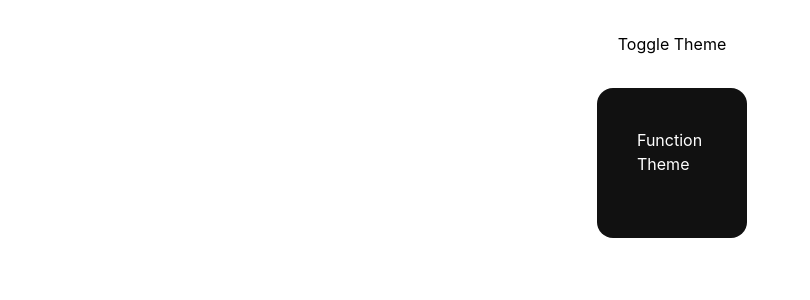
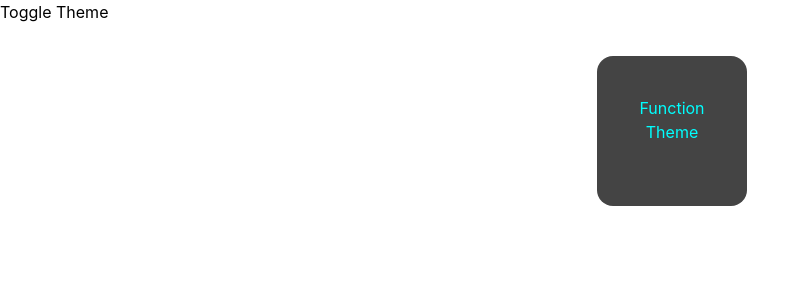
Before and after one commit to Bhasker-reddyr/react-playground, a React (Create React App) app: page / in a window 1280 px wide. Shown: the top 300 px of the page, without its empty margins (0-810 px from the left). Built offline with nearby package versions, Linux system fonts and the light colour scheme.

Commit message:
createContext and useContext in child components

```diff
--- a/src/App.js
+++ b/src/App.js
@@ -1,15 +1,19 @@
-import React from 'react';
+import React, { useState } from 'react';
 import './App.css';
 import FunctionalComponent from './FunctionalComponent';
-import { ThemeProvider } from './ThemeContext';
+export const ThemeContext = React.createContext()
 function App() {
 
+  const [darkTheme, setDarkTheme] = useState(false)
+
+  function toggleTheme() {
+    setDarkTheme(currentTheme => !currentTheme)
+  }
   return (
-    <>
-      <ThemeProvider>
-        <FunctionalComponent />
-      </ThemeProvider>
-    </>
+    <ThemeContext.Provider value={darkTheme}>
+      <button onClick={toggleTheme}>Toggle Theme</button>
+      <FunctionalComponent />
+    </ThemeContext.Provider>
   );
 }
 
--- a/src/FunctionalComponent.js
+++ b/src/FunctionalComponent.js
@@ -1,23 +1,22 @@
-import React from 'react'
+import React, { useContext } from 'react'
 import './FunctionalComponent.css'
-import { useTheme, useUpdateTheme } from './ThemeContext'
+import {ThemeContext} from './App'
 
 function FunctionalComponent() {
 
-    const darkTheme = useTheme()
-    const toggleTheme = useUpdateTheme()
+    const darkTheme = useContext(ThemeContext)
+
     const style = {
         'height': '150px',
         'width': '150px',
-        'border-radius': '1rem',
+        'borderRadius': '1rem',
         'backgroundColor': darkTheme ? '#111' : '#444',
         'color': darkTheme ? 'white' : 'cyan',
-        ' text-align': 'center',
+        'textAlign': 'center',
         'padding': '2.5rem'
     }
     return (
         <div className='container'>
-            <button onClick={toggleTheme}>Toggle Theme</button>
             <div style={style}> Function Theme
             </div>
         </div>
--- a/src/ThemeContext.js
+++ /dev/null
@@ -1,27 +0,0 @@
-import React, { useContext, useState } from "react"
-
-const ThemeContext = React.createContext()
-const ThemeUpdateContext = React.createContext()
-
-export function useTheme() {
-    return useContext(ThemeContext)
-}
-
-export function useUpdateTheme() {
-    return useContext(ThemeUpdateContext)
-}
-
-export function ThemeProvider({ children }) {
-    const [darkTheme, setDarkTheme] = useState(true);
-
-    function toggleTheme() {
-        setDarkTheme(prev => !prev);
-    }
-    return (
-        <ThemeContext.Provider value={darkTheme}>
-            <ThemeUpdateContext.Provider value={toggleTheme}>
-                {children}
-            </ThemeUpdateContext.Provider>
-        </ThemeContext.Provider>
-    )
-}
```
